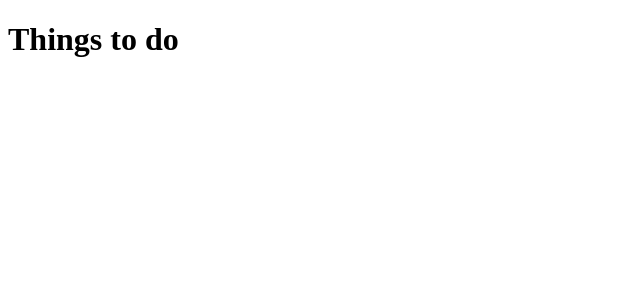
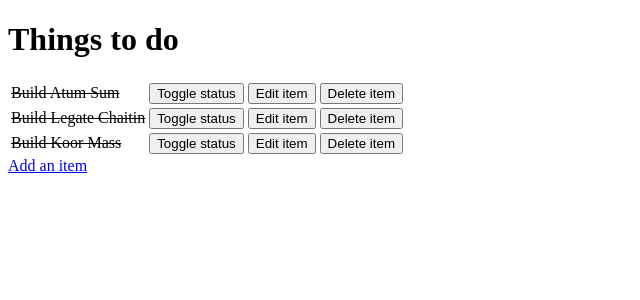
Before and after one commit to AdamBoley/Django-Experimentation, a Django app: page / in a window 1280 px wide. Shown: the top 300 px of the page, without its empty margins (0-640 px from the left). Run offline with Django 3.2, Linux system fonts and the light colour scheme; data comes from the database, SQL or seed files in the repository; both versions use the stored data as it was after the commit.

Commit message:
add full CRUD functionality

```diff
--- a/django_todo/urls.py
+++ b/django_todo/urls.py
@@ -15,13 +15,21 @@ Including another URLconf
 """
 from django.contrib import admin
 from django.urls import path
-from todo.views import get_todo_list
+from todo.views import get_todo_list, add_item, edit_item, toggle_item, delete_item
+# an alternative way to import these function from views.py would be 'import views', and then prepend views. to each function call - i.e. views.add_item
 
 urlpatterns = [
     path('admin/', admin.site.urls),
-    path('', get_todo_list, name='get_todo_list')
+    path('', get_todo_list, name='get_todo_list'),
+    path('add', add_item, name='add'),
+    path('edit/<item_id>', edit_item, name='edit'),
+    path('toggle/<item_id>', toggle_item, name='toggle'),
+    path('delete/<item_id>', delete_item, name='delete')
 ]
 
 # the hello path calls the say_hello function in todo/views.py
 # when running the server, /hello must be appended to the url in the url bar
 # this will render a simple html page with the text 'hello'
+# the third entry, add, corresponds to the href of the anchor tag in todo_list.html
+# in the fourth entry, the angular bracket takes in the item's id and this is the way by which an id make its way from a link or form, through the URL and into the view
+# in views.py, item_id is a paramter in the edit_item function
--- a/todo/models.py
+++ b/todo/models.py
@@ -2,9 +2,11 @@ from django.db import models
 
 # Create your models here.
 
+
 class Item(models.Model):  # inherits the model class, which is supplied by Django
     name = models.CharField(max_length=50, null=False, blank=False)
     done = models.BooleanField(null=False, blank=False, default=False)
+
 
     def __str__(self):
         return self.name
--- a/todo/templates/todo/todo_list.html
+++ b/todo/templates/todo/todo_list.html
@@ -10,5 +10,42 @@
     <h1>
         Things to do
     </h1>
+
+    <!--{{ items }}
+    This displays any entries in the Items table, but not in a user friendly way-->
+
+        <table>
+            {% for item in items %}
+            <tr>
+                {% if  item.done == True %}
+                    <td><strike>{{ item.name }}</strike></td>
+                {% else %}
+                    <td>{{ item.name }}</td>
+                {% endif %}
+                <td>
+                    <a href="/toggle/ {{  item.id }}">
+                        <button>Toggle status</button>
+                    </a>
+                </td>
+                <td>
+                    <a href="/edit/ {{  item.id }}">
+                        <button>Edit item</button>
+                    </a>
+                </td>
+                <td>
+                    <a href="/delete/ {{  item.id }}">
+                        <button>Delete item</button>
+                        <!--As with the Flask Task Manager app, applying some sort of checking or confirmation function via a modal would be used-->
+                    </a>
+                </td>
+            </tr>
+            {% empty %}
+            <tr><td>No items in database Items table</td></tr>
+            {% endfor %}
+            <!--This is Django's version of Jinja, which works similarly to Jinja in Flask-->
+            <!--The item.done == True syntax is verbose, but clearer to be. == True could be removed-->
+            <!--The empty tag is a failsafe for displaying something if the Items table is empty-->
+    </table>
+    <a href="/add">Add an item</a>
 </body>
 </html>
--- a/todo/views.py
+++ b/todo/views.py
@@ -1,7 +1,79 @@
-from django.shortcuts import render, HttpResponse
+from django.shortcuts import render, HttpResponse, redirect, get_object_or_404
+from .models import Item
+from .forms import ItemForm
+
 
 # Create your views here.
 
+
 def get_todo_list(request):
-    return render(request, 'todo/todo_list.html')
+    items = Item.objects.all()
+    context = {
+        'items': items
+    }
+    return render(request, 'todo/todo_list.html', context)
 # The standard way to render an HTML document
+# the items variable holds all of the entries in the Items table of the database
+# These items can be displayed by adding them to the context dictionary and passing context to the return render statement
+
+
+def add_item(request):
+    if request.method == 'POST':
+        form = ItemForm(request.POST)
+        if form.is_valid():
+            form.save()
+            return redirect('get_todo_list')
+        # name = request.POST.get('item_name')
+        # done = 'done' in request.POST
+        # Item.objects.create(name=name, done=done)
+        # the commented out lines refer to a previous build which processed a form we created ourselves
+        # since we are now using a standard pre-built Django form, we need to use the above syntax
+        # the is_valid method checks to see if the submitted form is valid per the blank and null statements in the models.py file
+
+
+    form = ItemForm()
+    context = {
+        'form': form
+    }
+    return render(request, 'todo/add_item.html', context)
+
+# the if statement in add_item handles users submitting the form. The name and done variables grab the values from the form object using the input name attributes
+# An actual entry in the database is created using the Item.object.create method
+# name=name and done=done are a bit confusing, but this because the variable names match the variables in the Item model and hence the column headers in the database
+# This is both the benefit and curse of using harmonised syntax
+# the return redirect command redirects the user to the todo items page, so that they can view their updated items
+
+
+def edit_item(request, item_id):
+    item = get_object_or_404(Item, id=item_id)
+    if request.method == 'POST':
+        form = ItemForm(request.POST, instance=item)
+        if form.is_valid():
+            form.save()
+            return redirect('get_todo_list')
+    form = ItemForm(instance=item)
+    context = {
+        'form': form
+    }
+    return render(request, 'todo/edit_item.html', context)
+
+# get_object_or_404 is a Django shortcut and is used when we want to get an instance of the Item model
+# form = ItemForm(instance=item) is used as in add_item, but instance=item pre-populates the form
+
+
+def toggle_item(request, item_id):
+    item = get_object_or_404(Item, id=item_id)
+    item.done = not item.done
+    item.save()
+    return redirect('get_todo_list')
+
+
+# item.done = not item.done flips the done status from whatever it currently is, i.e. false to true
+# this function then saves and redirects back to the list of items
+# whilst it may not seem like it, the page does actually do things and does refresh, but it is very quick
+
+
+def delete_item(request, item_id):
+    item = get_object_or_404(Item, id=item_id)
+    item.delete()
+    return redirect('get_todo_list')
```
Also changed, not shown: todo/forms.py (added, +16 -0 lines), todo/templates/todo/add_item.html (added, +39 -0 lines), todo/templates/todo/edit_item.html (added, +28 -0 lines), db.sqlite3.
